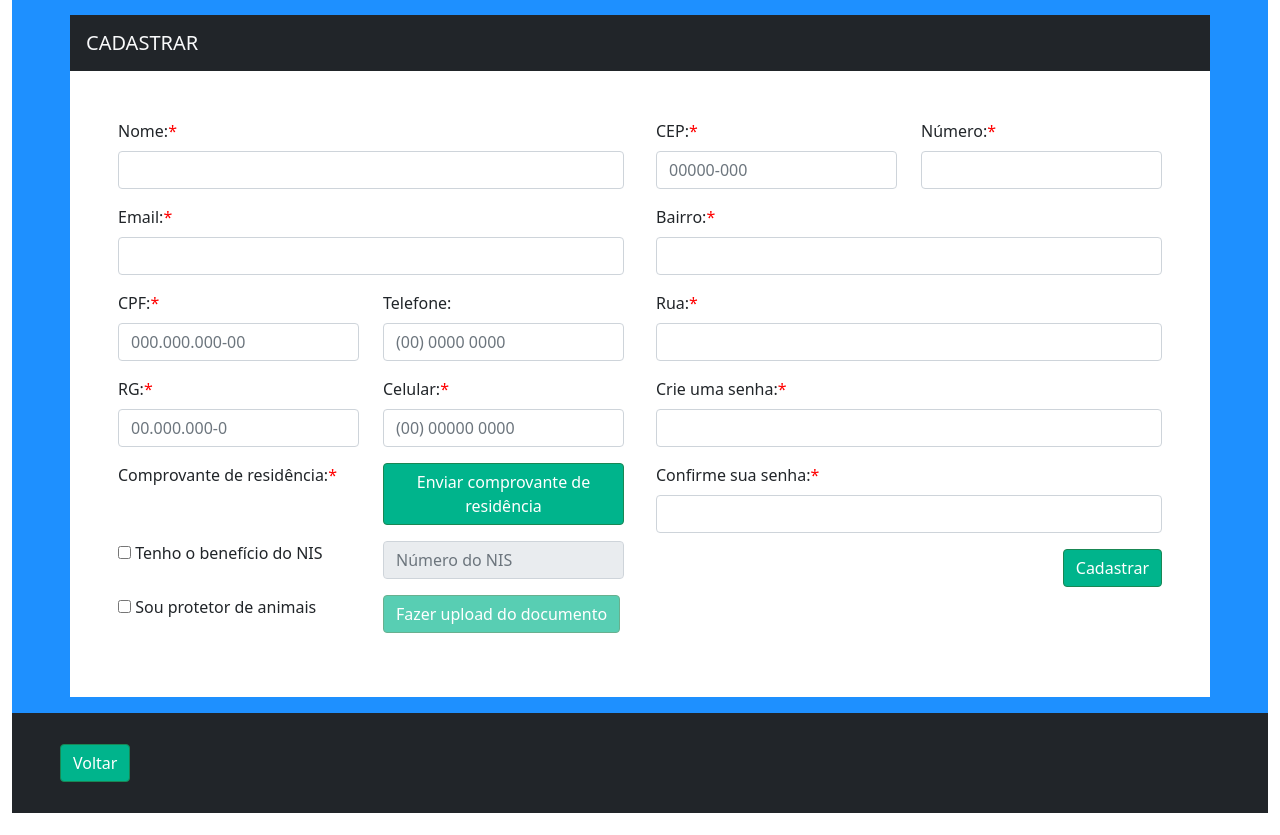
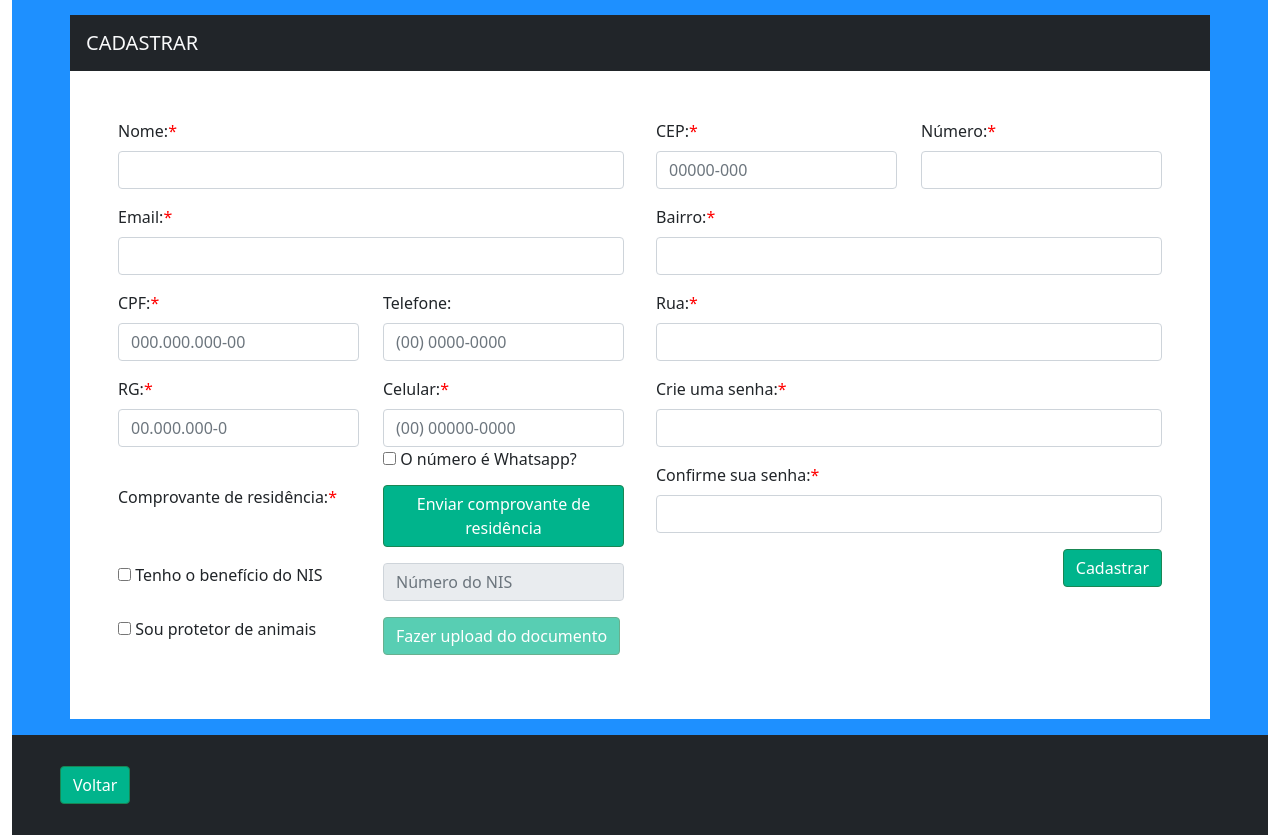
Before and after one commit to Lonlas/CastraPet, a PHP site: page /CastraPet/cadastra-tutor in a window 1280 px wide. Shown: the part 107-942 px from the top of the page. Before the commit the page ends 920 px from the top, so only its background shows below. Run offline with PHP 8.4, Linux system fonts and the light colour scheme; some libraries are stand-ins or nearby versions.

Commit message:
Cadastro funcional com o novo banco

```diff
--- a/controller/UsuarioController.php
+++ b/controller/UsuarioController.php
@@ -36,10 +36,10 @@ class UsuarioController
             $cadastra->rg = $rg;
             $cadastra->cpf = $cpf;
 
-            if($_POST["chkProtetor"] == 2 && $_FILES["btnProtetorUpload"]["error"] == 0)
-                $cadastra->beneficio = $_POST["chkProtetor"];
-            else if($_POST["chkNIS"] == 1 && strlen($_POST["txtNIS"]) == 1)
-                $cadastra->beneficio = $_POST["chkNIS"];
+            if($_POST["chkProtetor"] == "sim" && $_FILES["btnProtetorUpload"]["error"] == 0)
+                $cadastra->beneficio = 3;
+            else if($_POST["chkNIS"] == "sim" && strlen($_POST["txtNIS"]) == 1)
+                $cadastra->beneficio = 1;
             else
                 $cadastra->beneficio = 0;
 
@@ -50,14 +50,45 @@ class UsuarioController
             $cadastra->usubairro = $_POST["txtBairro"];
             $cadastra->usunumero = $_POST["txtNumero"];
             $cadastra->usucep = $cep;
-            /*
-            COLOCAR AQUI O POST QUANDO ATUALIZAR A PÁGINA DE CADASTRO DE USUÁRIO
+            if($_POST["chkWhats"] == "sim")
+                $cadastra->whatsapp = 1;
+            else
+                $cadastra->whatsapp = 0;
 
-            $cadastra->whatsapp = $_POST["#"];
-            $cadastra->docprotetor = $_POST["#"];
-            $cadastra->doccomprovante = $_POST["#"];
+            //TRATANDO O DOCUMENTO DO PROTETOR DE ANIMAIS
+                //Tratar o envio da imagem
+                $docProtetor = $_FILES["btnProtetorUpload"]["name"];       //Nome do arquivo
+                $docProtetorTemp = $_FILES["btnProtetorUpload"]["tmp_name"];      //nome temporário
+
+                //pegar a extensão do arquivo
+                $info = new SplFileInfo($docProtetor);
+                $extensao = $info->getExtension();
+
+                //gerar novo nome
+                $novoNomeProtetor = md5(microtime()) . ".$extensao";
+
+                $pastaDestino = "recursos/img/docProtetores/$novoNomeProtetor";    //pasta destino
+                move_uploaded_file($docProtetorTemp, $pastaDestino);       //mover o arquivo
+
+            //TRATANDO O COMPROVANTE DE ENDEREÇO
+                //Tratar o envio da imagem
+                $docComprovante = $_FILES["btnComprovante"]["name"];       //Nome do arquivo
+                $docComprovanteTemp = $_FILES["btnComprovante"]["tmp_name"];      //nome temporário
+
+                //pegar a extensão do arquivo
+                $info = new SplFileInfo($docProtetor);
+                $extensao = $info->getExtension();
+
+                //gerar novo nome
+                $novoNomeComprovante = md5(microtime()) . ".$extensao";
+
+                $pastaDestino = "recursos/img/docComprovantes/$novoNomeComprovante";    //pasta destino
+                move_uploaded_file($docComprovanteTemp, $pastaDestino);       //mover o arquivo
+
+            $cadastra->docprotetor = $novoNomeProtetor;
+            $cadastra->doccomprovante = $novoNomeComprovante;
             $cadastra->quantcastracoes = 1;
-            */
+
             if(empty($_POST["txtNIS"]))
             {
                 $cadastra->nis = "";
--- a/view/cadastro.php
+++ b/view/cadastro.php
@@ -46,23 +46,27 @@
                                     <input class="form-control" type="email" name="txtEmail" id="txtEmail" maxlength="100" required>
                                 </div>
                                 <div class="row mb-3">
-                                    <div class="form-group col-6">
+                                    <div class="form-group col-sm-6">
                                         <label for="txtCPF" class="form-label">CPF:<font color="red">*</font></label>
                                         <input class="form-control" type="text" name="txtCPF" id="txtCPF" maxlength="14" minlength="11" placeholder="000.000.000-00" required>
                                     </div>
-                                    <div class="form-group col-6">
+                                    <div class="form-group col-sm-6">
                                         <label for="txtTel" class="form-label">Telefone:</label>
-                                        <input class="form-control" type="text" name="txtTel" id="txtTel" placeholder="(00) 0000 0000" maxlength="15">
+                                        <input class="form-control" type="text" name="txtTel" id="txtTel" placeholder="(00) 0000-0000" maxlength="10">
                                     </div>
                                 </div>
                                 <div class="row mb-3">
-                                    <div class="form-group col-6">
+                                    <div class="form-group col-sm-6">
                                         <label for="txtRG" class="form-label">RG:<font color="red">*</font></label>
                                         <input class="form-control" type="text" name="txtRG" id="txtRG" maxlength="12" placeholder="00.000.000-0" required>
                                     </div>
-                                    <div class="form-group col-6">
+                                    <div class="form-group col-sm-6">
                                         <label for="txtCelular" class="form-label">Celular:<font color="red">*</font></label>
-                                        <input class="form-control" type="text" name="txtCelular" id="txtCelular" placeholder="(00) 00000 0000" maxlength="15">
+                                        <input class="form-control" type="text" name="txtCelular" id="txtCelular" placeholder="(00) 00000-0000" maxlength="15">
+                                        <div class="form-group" style="margin-bottom: -10px;">
+                                            <input type="checkbox" name="chkWhats" id="chkWhats" value="sim">
+                                            <label for="chkWhats" class="form-label">O número é Whatsapp?</label>
+                                        </div>
                                     </div>
                                 </div>
                                 <div class="row mb-3">
@@ -76,7 +80,7 @@
                                 </div>
                                 <div class="row mb-3">
                                     <div class="form-group col-sm-6">
-                                        <input type="checkbox" name="chkNIS" id="chkNIS" value="2">
+                                        <input type="checkbox" name="chkNIS" id="chkNIS" value="sim">
                                         <label for="chkNIS" class="form-label">Tenho o benefício do NIS</label>
                                     </div>
                                     <div class="form-group col-sm-6">
@@ -85,7 +89,7 @@
                                 </div>
                                 <div class="row mb-3">
                                     <div class="form-group col-sm-6">
-                                        <input type="checkbox" name="chkProtetor" id="chkProtetor" value="1">
+                                        <input type="checkbox" name="chkProtetor" id="chkProtetor" value="sim">
                                         <label for="chkProtetor" class="form-label">Sou protetor de animais</label>
                                     </div>
                                     <div class="form-group col-sm-6">
@@ -159,8 +163,8 @@
             $("#txtCPF").mask('000.000.000-00');
             $("#txtCEP").mask('00000-000');
             $("#txtRG").mask('00.000.000-0');
-            $("#txtTel").mask('(00) 0000 0000');
-            $("#txtCelular").mask('(00) 00000 0000');
+            $("#txtTel").mask('(00) 0000-0000');
+            $("#txtCelular").mask('(00) 00000-0000');
             $("#txtNIS").mask('000.00000.00-0');
         });
     </script>
```
